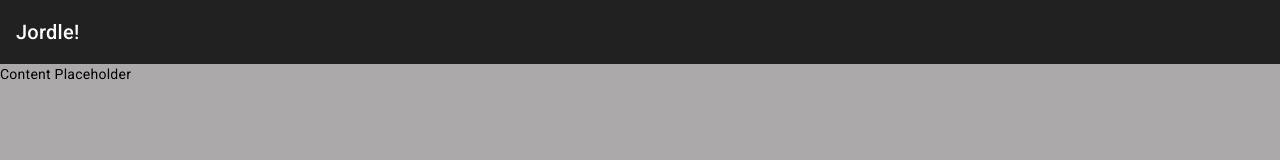
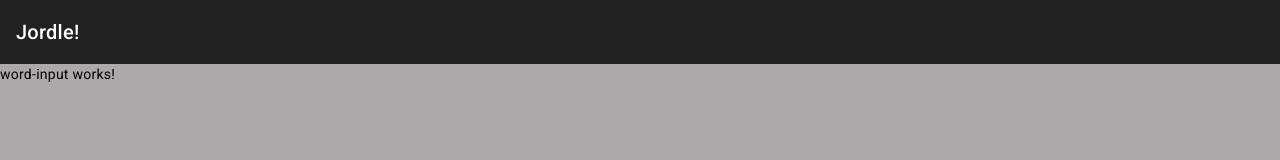
Before and after one commit to ejwoods/jordle, an Angular app: page / in a window 1280 px wide. Shown: the top 160 px of the page. Built offline with nearby package versions, Linux system fonts and the light colour scheme.

Commit message:
add WordInput component to app component

```diff
--- a/src/app/app.component.html
+++ b/src/app/app.component.html
@@ -3,6 +3,6 @@
     <span>Jordle!</span>
   </mat-toolbar>
   <section>
-    <p>Content Placeholder</p>
+    <app-word-input></app-word-input>
   </section>
 </main>
--- a/src/app/app.component.ts
+++ b/src/app/app.component.ts
@@ -1,13 +1,15 @@
 import { Component } from '@angular/core';
 import { RouterOutlet } from '@angular/router';
 import { MatToolbarModule } from '@angular/material/toolbar';
+import { WordInputComponent } from './word-input/word-input.component';
 
 @Component({
   selector: 'app-root',
   standalone: true,
   imports: [
     RouterOutlet,
-    MatToolbarModule
+    MatToolbarModule,
+    WordInputComponent
   ],
   templateUrl: './app.component.html',
   styleUrl: './app.component.css'
```
